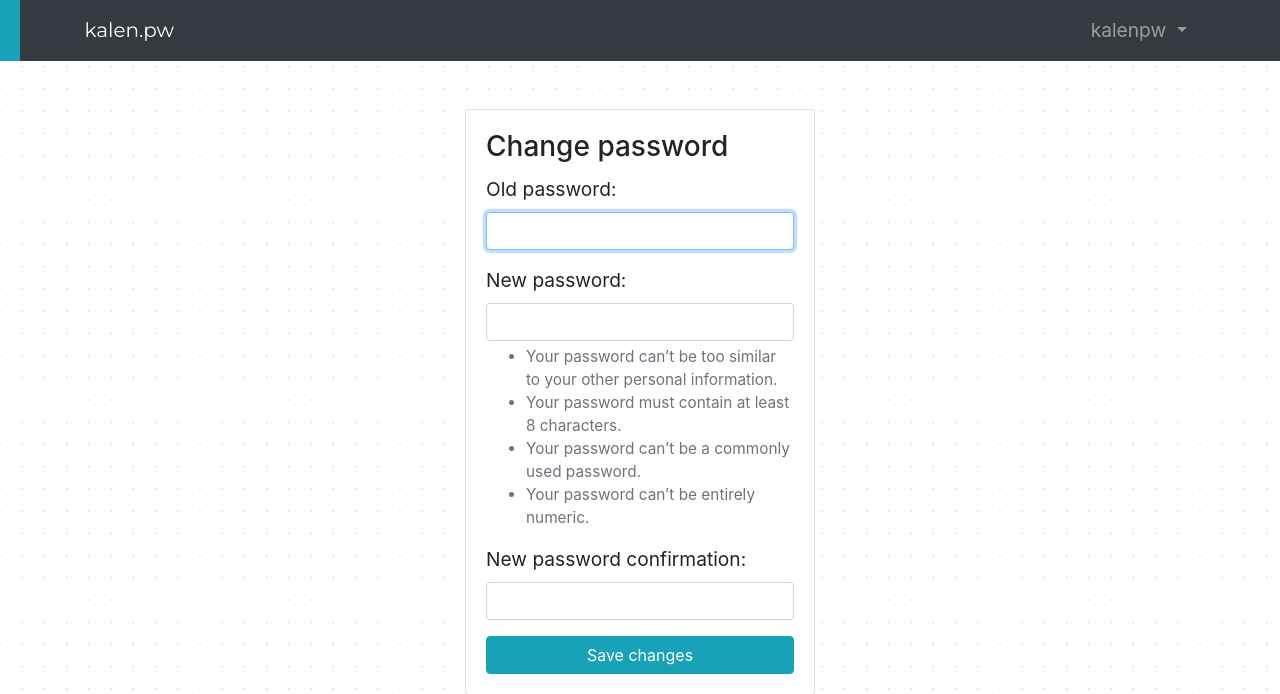
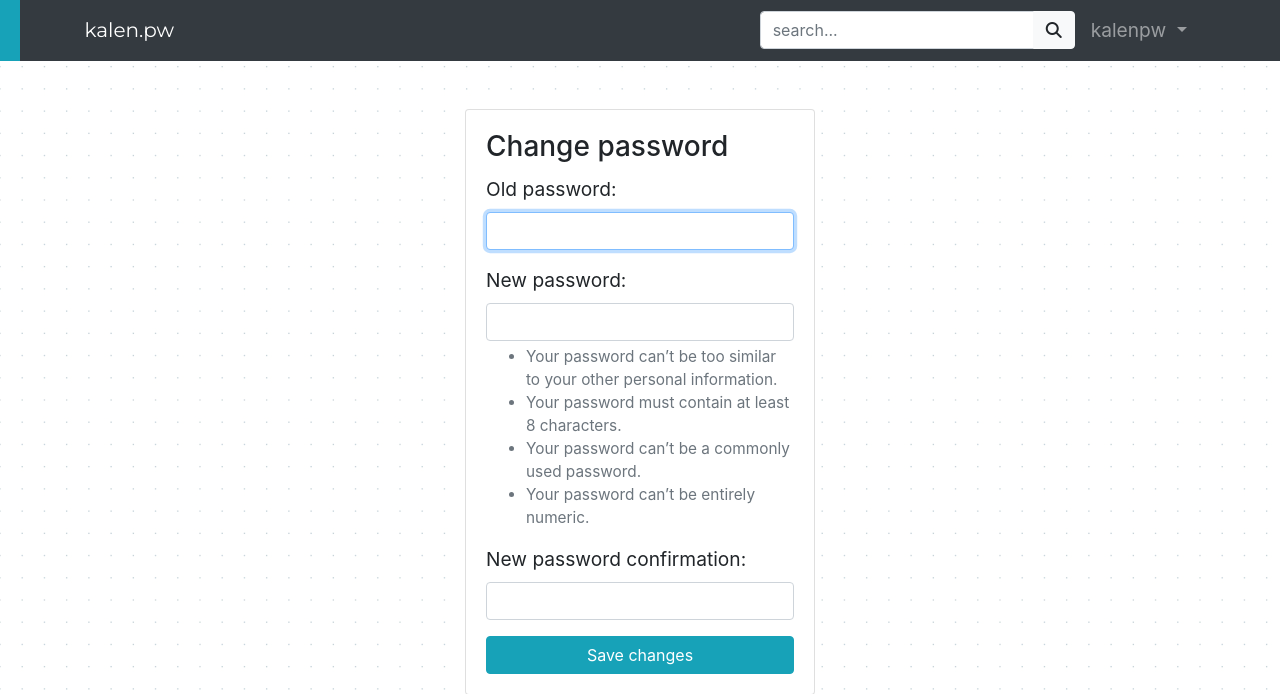
Before and after one commit to kalenpw/blog.kalen.pw, a Django app: page /account/password in a window 1280 px wide. Shown: the top 694 px of the page. Run offline with Django 3.2, Linux system fonts and the light colour scheme; a user stored in the database is signed in; data comes from the database, SQL or seed files in the repository; some libraries are stand-ins or nearby versions.

Commit message:
Non published posts don't show in search or counts

```diff
--- a/core/context_processors.py
+++ b/core/context_processors.py
@@ -25,7 +25,7 @@ def get_post_meta_info(request):
     """ Returns a dict with how many posts are published in each year/month"""
     post_meta_info = defaultdict(int)
 
-    posts = Post.objects.all().order_by('-updated_at')
+    posts = Post.objects.filter(published=True).order_by('-updated_at')
 
     for post in posts:
         year = post.updated_at.year
--- a/core/templates/core/navbar.html
+++ b/core/templates/core/navbar.html
@@ -16,19 +16,26 @@
             <span class="icon-bar bottom-bar"></span>
         </button>
 
-        {% comment %} <button class="navbar-toggler"
-            type="button"
-            data-toggle="collapse"
-            data-target="#mainMenu"
-            aria-controls="mainMenu"
-            aria-expanded="false"
-            aria-label="Toggle navigation">
-            <span class="navbar-toggler-icon"></span>
-        </button> {% endcomment %}
         <div class="collapse navbar-collapse"
             id="mainMenu">
             {% if user.is_authenticated %}
-            <ul class="navbar-nav ml-auto">
+            <ul class="navbar-nav ml-auto form-inline">
+                <label class="sr-only"
+                    for="search-text">Search</label>
+                <div class="input-group mr-2 mb-2 mb-sm-0">
+                    <input type="text"
+                        class="form-control"
+                        id="search-text"
+                        placeholder="search...">
+                    <div class="input-group-append">
+                        <a href="{% url 'blog:search_result' %}"
+                            type="button"
+                            id="search-button"
+                            class="btn btn-light">
+                            <i class="fas fa-search"></i>
+                        </a>
+                    </div>
+                </div>
                 <li class="nav-item dropdown">
                     <a class="nav-link dropdown-toggle"
                         href="#"
```
Also changed, not shown: blog/views/search_result.py (+4 -3 lines).
